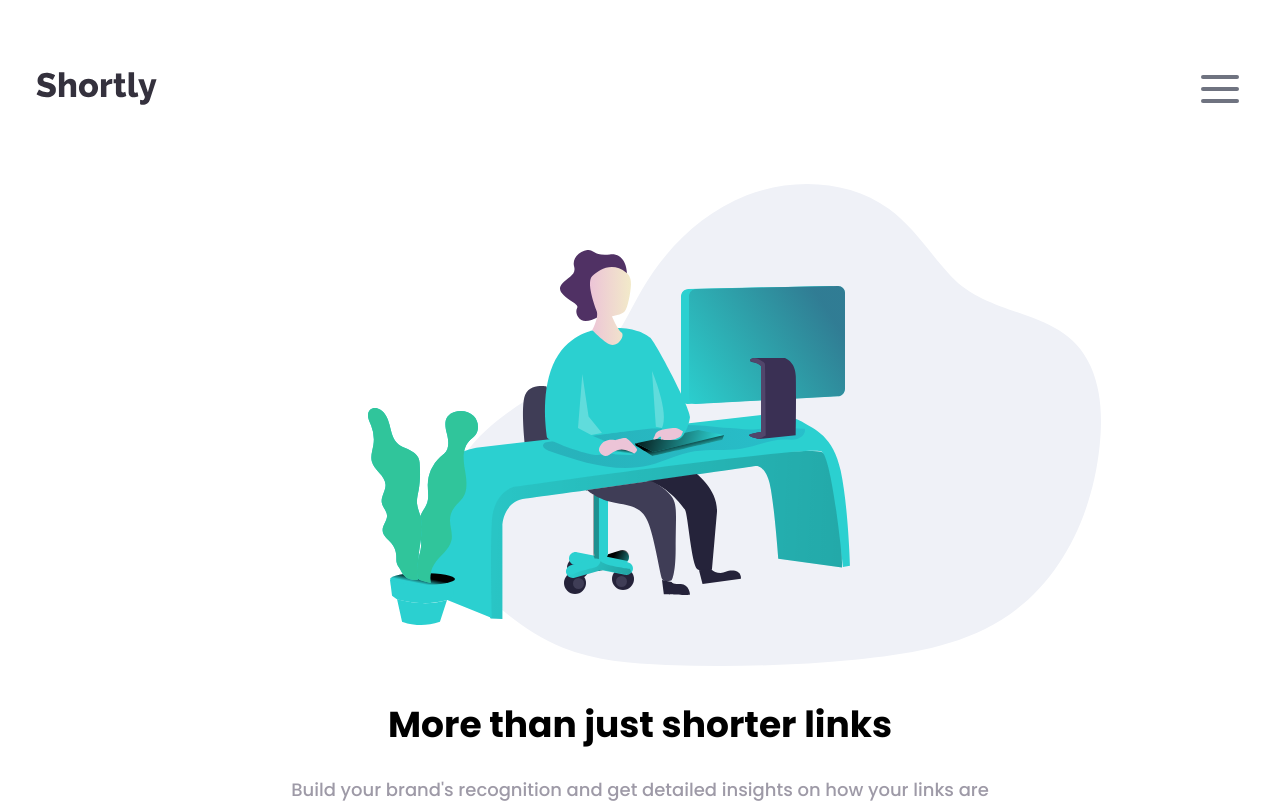
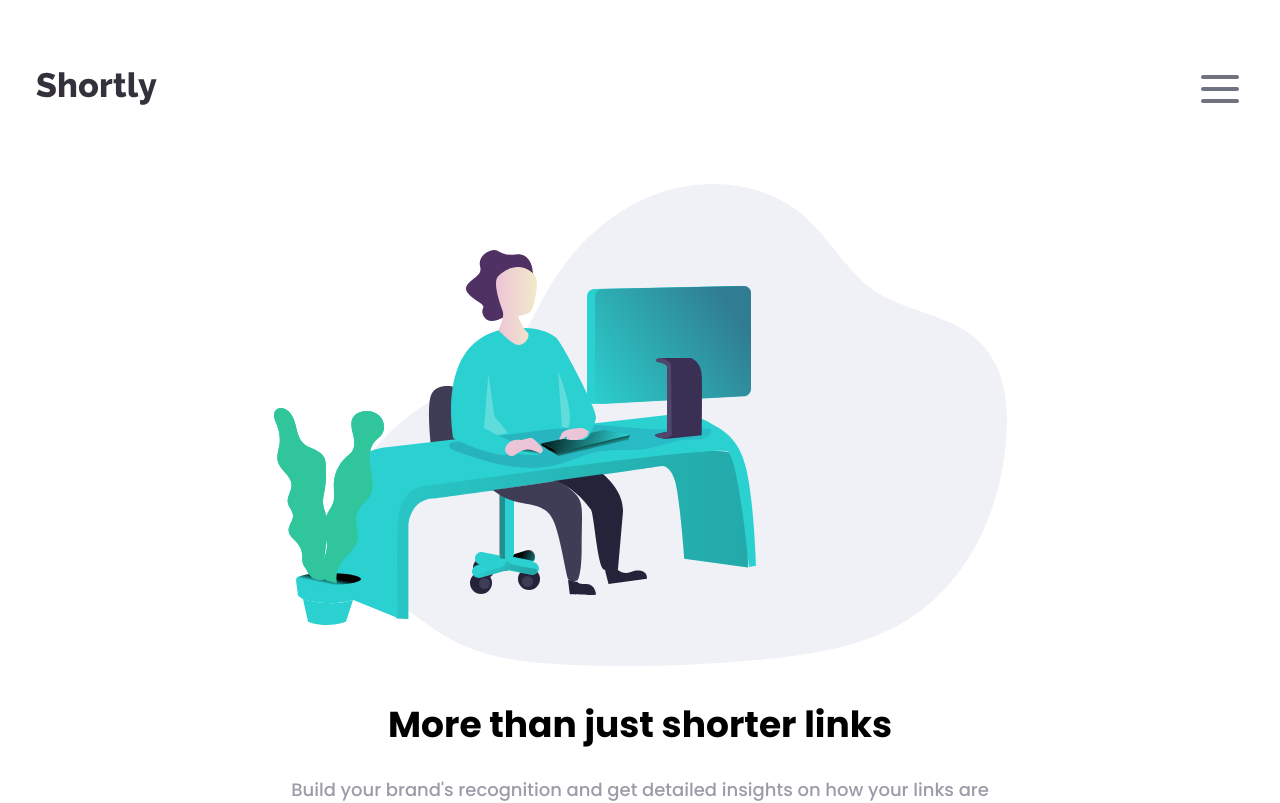
Before and after one commit to u-kaushik/shortly, a React (Create React App) app: page / in a window 1280 px wide. Shown: the top 803 px of the page. Built offline with nearby package versions, Linux system fonts and the light colour scheme.

Commit message:
updated styling

```diff
--- a/package.json
+++ b/package.json
@@ -7,6 +7,7 @@
     "@testing-library/jest-dom": "^5.11.4",
     "@testing-library/react": "^11.1.0",
     "@testing-library/user-event": "^12.1.10",
+    "axios": "^0.24.0",
     "react": "^17.0.2",
     "react-dom": "^17.0.2",
     "react-scripts": "4.0.3",
--- a/src/sass/_base.scss
+++ b/src/sass/_base.scss
@@ -140,7 +140,7 @@ body {
   width: 100%;
   height: 100vh;
   font-family: "Poppins", sans-serif;
-  overflow-x: hidden;
+  overflow-x: unset;
 }
 
 header {
--- a/src/sass/_hero.scss
+++ b/src/sass/_hero.scss
@@ -12,7 +12,10 @@
     }
   }
   .Hero__img {
-    transform: translateX(200px);
+    // img {
+    //   transform: translateX(-50px);
+    //   width: 100%;
+    // }
   }
   .Hero__button {
     @include Hero__button;
@@ -32,7 +35,7 @@
     }
     .Hero__img {
       transform: unset;
-      width: 45%;
+      width: 75%;
     }
     .Hero__button {
       width: 200px;
```
Also changed, not shown: 1 other file (tests, documents, lock files or other folders).
